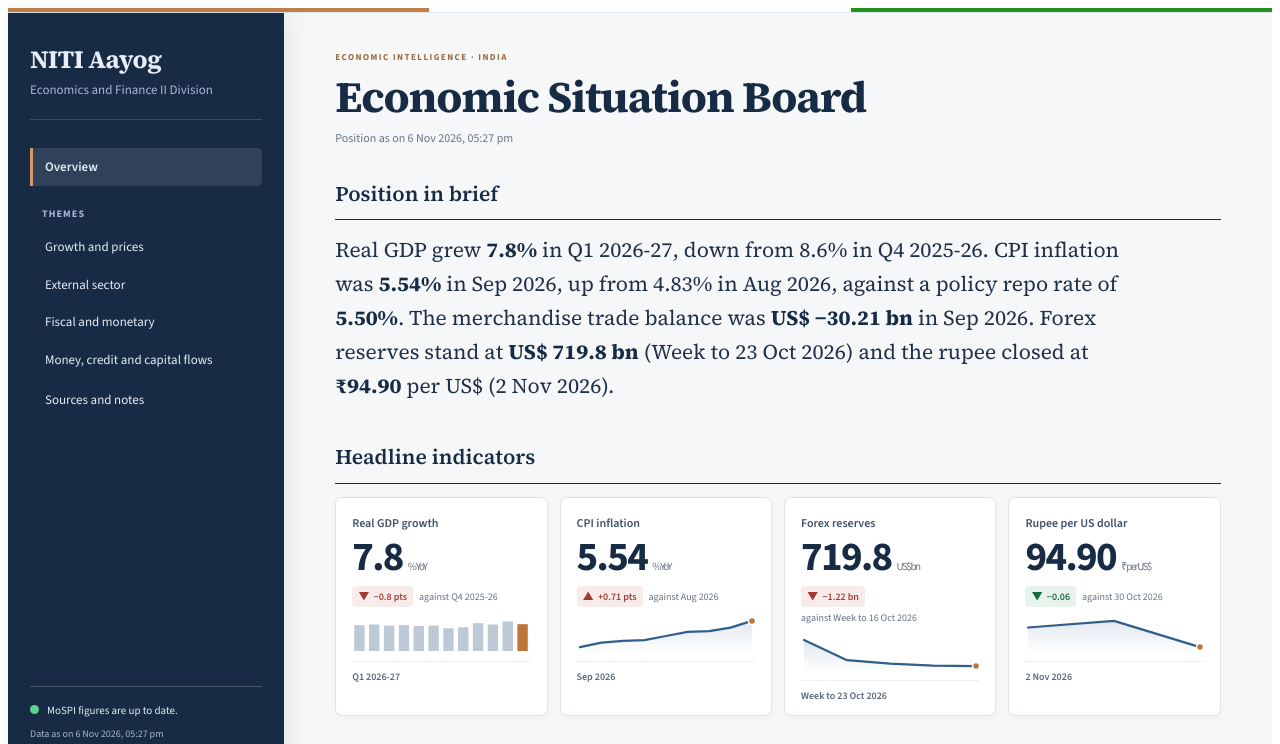
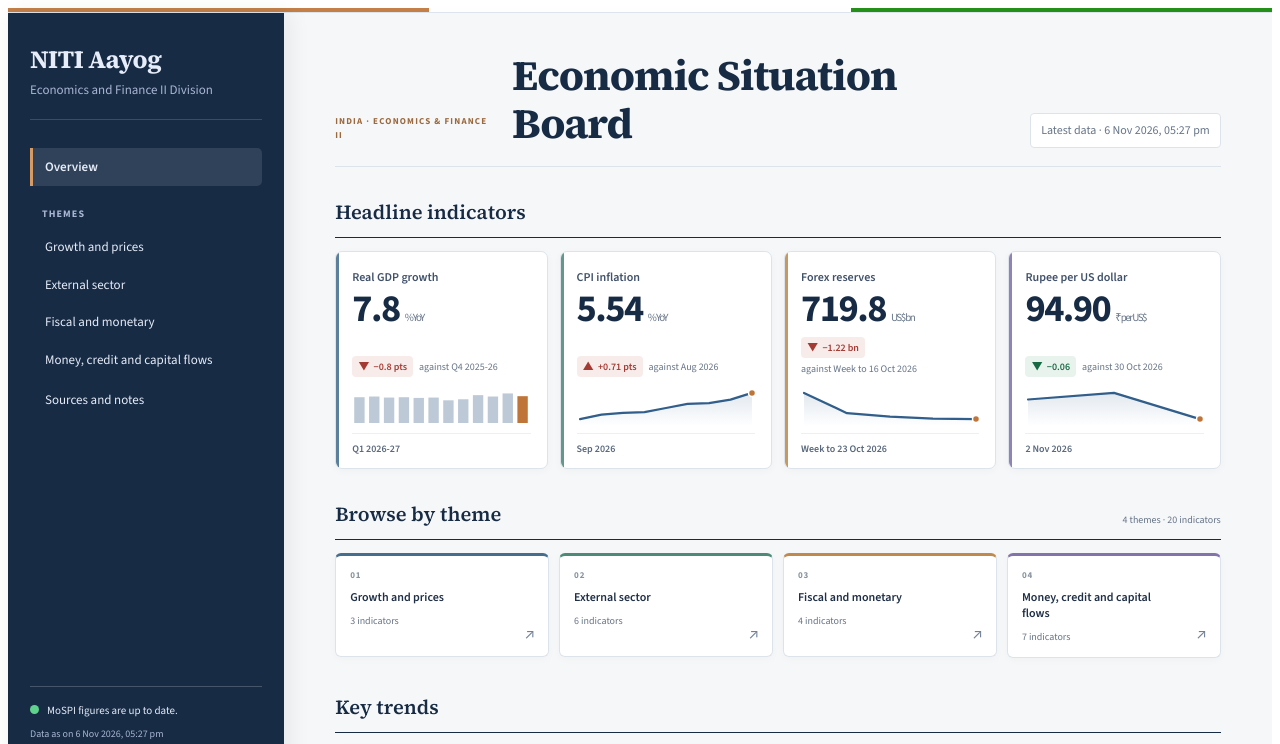
Before and after one commit to pulkitwork2901-creator/Pulkit-Tyagi-NITI-Aayog, a React (Vite) app: page / in a window 1280 px wide. Shown: the top 744 px of the page. Built offline with nearby package versions, Linux system fonts and the light colour scheme.

Commit message:
Simplify and refine economic dashboard

```diff
--- a/src/board/board.css
+++ b/src/board/board.css
@@ -347,3 +347,85 @@
 @media (prefers-reduced-motion: reduce) {
   .eb *, .eb *::before, .eb *::after { scroll-behavior: auto !important; transition-duration: .01ms !important; animation-duration: .01ms !important; }
 }
+
+/* Dashboard pass: put current figures first and make theme navigation scannable. */
+.eb-pagehead {
+  display: flex;
+  align-items: end;
+  justify-content: space-between;
+  gap: 18px;
+  padding-bottom: 18px;
+  border-bottom: 1px solid var(--eb-rule);
+}
+.eb-pagehead h1 { font-size: clamp(30px, 3.4vw, 42px); }
+.eb-asof { padding: 7px 10px; border: 1px solid var(--eb-rule); border-radius: 4px; background: #fff; white-space: nowrap; }
+.eb-kicker { margin-bottom: 5px; font-size: 9px; letter-spacing: .13em; }
+.eb-section { margin-bottom: 30px; }
+.eb-section h2, .eb-sectionbar h2 { font-size: 20px; }
+.eb-figures { margin-top: 5px; }
+.eb-figure { position: relative; overflow: hidden; min-height: 194px; transition: transform .18s ease, box-shadow .18s ease, border-color .18s ease; }
+.eb-figure::before { content: ""; position: absolute; inset: 0 auto 0 0; width: 3px; background: #456d8e; opacity: .88; }
+.eb-figure:nth-child(2)::before { background: #4d8b78; }
+.eb-figure:nth-child(3)::before { background: #c18a4c; }
+.eb-figure:nth-child(4)::before { background: #8273ab; }
+.eb-figure:hover { transform: translateY(-3px); border-color: #bdc9d6 !important; box-shadow: 0 9px 22px #1b2b4312; }
+.eb-figure-link { flex: 1; }
+.eb-figure-value { font-size: clamp(31px, 3vw, 40px); }
+.eb-figure-change { align-items: center; }
+.eb-figure .eb-spark { margin-block: 2px 0; }
+.eb-sectionbar { align-items: center; }
+.eb-section-meta { color: var(--eb-muted); font-size: 10px; white-space: nowrap; }
+.eb-theme-grid { list-style: none; display: grid; grid-template-columns: repeat(4, minmax(0, 1fr)); gap: 10px; padding: 0; margin: 0; }
+.eb-theme-card {
+  position: relative;
+  display: flex;
+  min-height: 104px;
+  flex-direction: column;
+  gap: 7px;
+  padding: 13px 14px;
+  overflow: hidden;
+  color: var(--eb-ink) !important;
+  text-decoration: none;
+  background: #fff;
+  border: 1px solid var(--eb-rule);
+  border-top: 3px solid #456d8e;
+  border-radius: 6px;
+  box-shadow: 0 2px 8px #1b2b4307;
+  transition: transform .18s ease, box-shadow .18s ease, border-color .18s ease;
+}
+.eb-theme-grid li:nth-child(4n + 2) .eb-theme-card { border-top-color: #4d8b78; }
+.eb-theme-grid li:nth-child(4n + 3) .eb-theme-card { border-top-color: #c18a4c; }
+.eb-theme-grid li:nth-child(4n + 4) .eb-theme-card { border-top-color: #8273ab; }
+.eb-theme-card:hover { transform: translateY(-2px); border-color: #c6d1dc; box-shadow: 0 8px 18px #1b2b4310; }
+.eb-theme-index { color: #8793a2; font-size: 9px; font-weight: 700; letter-spacing: .09em; }
+.eb-theme-card strong { max-width: 24ch; font-size: 12px; line-height: 1.3; font-weight: 600; }
+.eb-theme-count { color: var(--eb-muted); font-size: 10px; }
+.eb-theme-arrow { position: absolute; right: 13px; bottom: 11px; color: #728197; font-size: 14px; }
+.eb-themes { margin-bottom: 34px; }
+.eb-section.eb-monitor { margin-top: 38px; }
+.eb-charts { align-items: start; }
+.eb-chartcard { min-width: 0; }
+.eb-chart-title { color: #22354d; }
+.eb-table tbody th a { text-decoration: none; }
+.eb-table tbody th a:hover { text-decoration: underline; }
+.eb .eb-notfound, .eb .eb-error { padding: 26px; border: 1px solid var(--eb-rule); border-radius: 7px; background: #fff; }
+@media (max-width: 1050px) {
+  .eb-theme-grid { grid-template-columns: repeat(2, minmax(0, 1fr)); }
+}
+@media (max-width: 640px) {
+  .eb-pagehead { align-items: flex-start; flex-direction: column; gap: 8px; }
+  .eb-asof { margin: 0; }
+  .eb-theme-grid { grid-template-columns: repeat(2, minmax(0, 1fr)); gap: 8px; }
+  .eb-theme-card { min-height: 108px; padding: 11px; }
+  .eb-section-meta { white-space: normal; text-align: right; }
+  .eb-figure { min-height: 184px; }
+}
+@media (prefers-reduced-motion: no-preference) {
+  .eb-pagehead, .eb-figures, .eb-themes, .eb-charts, .eb-monitor, .eb-sectionbar + .eb-tablewrap {
+    animation: eb-enter .38s cubic-bezier(.2, .7, .2, 1) both;
+  }
+  .eb-figure:nth-child(2), .eb-theme-grid li:nth-child(2) { animation-delay: 45ms; }
+  .eb-figure:nth-child(3), .eb-theme-grid li:nth-child(3) { animation-delay: 90ms; }
+  .eb-figure:nth-child(4), .eb-theme-grid li:nth-child(4) { animation-delay: 135ms; }
+  @keyframes eb-enter { from { opacity: 0; transform: translateY(7px); } to { opacity: 1; transform: translateY(0); } }
+}
--- a/src/board/pages/Overview.jsx
+++ b/src/board/pages/Overview.jsx
@@ -1,6 +1,5 @@
 import { useState } from 'react';
 import Chip from '../Chip.jsx';
-import Lead from '../Lead.jsx';
 import Ledger from '../Ledger.jsx';
 import Sparkline from '../Sparkline.jsx';
 import TrendChart from '../TrendChart.jsx';
@@ -38,15 +37,10 @@ export default function Overview({ data, title, byId, groups }) {
   return (
     <>
       <header className="eb-pagehead">
-        <p className="eb-kicker">ECONOMIC INTELLIGENCE · INDIA</p>
+        <p className="eb-kicker">INDIA · ECONOMICS &amp; FINANCE II</p>
         <h1>{title}</h1>
-        <p className="eb-asof">Position as on {formatDateTime(data.generated_at)}</p>
+        <p className="eb-asof">Latest data · {formatDateTime(data.generated_at)}</p>
       </header>
-
-      <section className="eb-section" aria-labelledby="eb-brief">
-        <h2 id="eb-brief">Position in brief</h2>
-        <Lead byId={byId} />
-      </section>
 
       {headline.length > 0 && (
         <section className="eb-section" aria-labelledby="eb-headline">
@@ -55,16 +49,40 @@ export default function Overview({ data, title, byId, groups }) {
         </section>
       )}
 
+      <section className="eb-section eb-themes" aria-labelledby="eb-themes-title">
+        <div className="eb-sectionbar">
+          <h2 id="eb-themes-title">Browse by theme</h2>
+          <span className="eb-section-meta">{groups.length} themes · {indicators.length} indicators</span>
+        </div>
+        <nav aria-label="Economic themes">
+          <ul className="eb-theme-grid">
+            {groups.map((group, index) => {
+              const count = indicators.filter((item) => item.group === group).length;
+              return (
+                <li key={group}>
+                  <a className="eb-theme-card" href={`#/theme/${slug(group)}`}>
+                    <span className="eb-theme-index">{String(index + 1).padStart(2, '0')}</span>
+                    <strong>{group}</strong>
+                    <span className="eb-theme-count">{count} indicators</span>
+                    <span className="eb-theme-arrow" aria-hidden="true">↗</span>
+                  </a>
+                </li>
+              );
+            })}
+          </ul>
+        </nav>
+      </section>
+
       <section className="eb-section" aria-labelledby="eb-trends">
-        <h2 id="eb-trends">Growth and inflation</h2>
+        <h2 id="eb-trends">Key trends</h2>
         <div className="eb-charts">
           {byId.gdp && (
-            <TrendChart title="Real GDP growth by quarter" note="Per cent, year on year, constant prices, 2022-23 base. Source: MoSPI."
+            <TrendChart title="Real GDP growth" note="YoY · constant prices, 2022-23 base · MoSPI"
               points={byId.gdp.history} kind="bar" formatAxis={(v) => `${v}%`}
               formatTip={(v) => `${v.toFixed(1)}% real growth`} formatEnd={(v) => `${v.toFixed(1)}%`} />
           )}
           {byId.cpi && (
-            <TrendChart title="CPI inflation by month" note="Per cent, year on year, All India combined, 2024 base. Source: MoSPI."
+            <TrendChart title="CPI inflation" note="YoY · All India combined, 2024 base · MoSPI"
               points={byId.cpi.history} kind="line" formatAxis={(v) => `${v}%`}
               formatTip={(v) => `${v.toFixed(2)}% inflation`} formatEnd={(v) => `${v.toFixed(2)}%`} />
           )}
```
